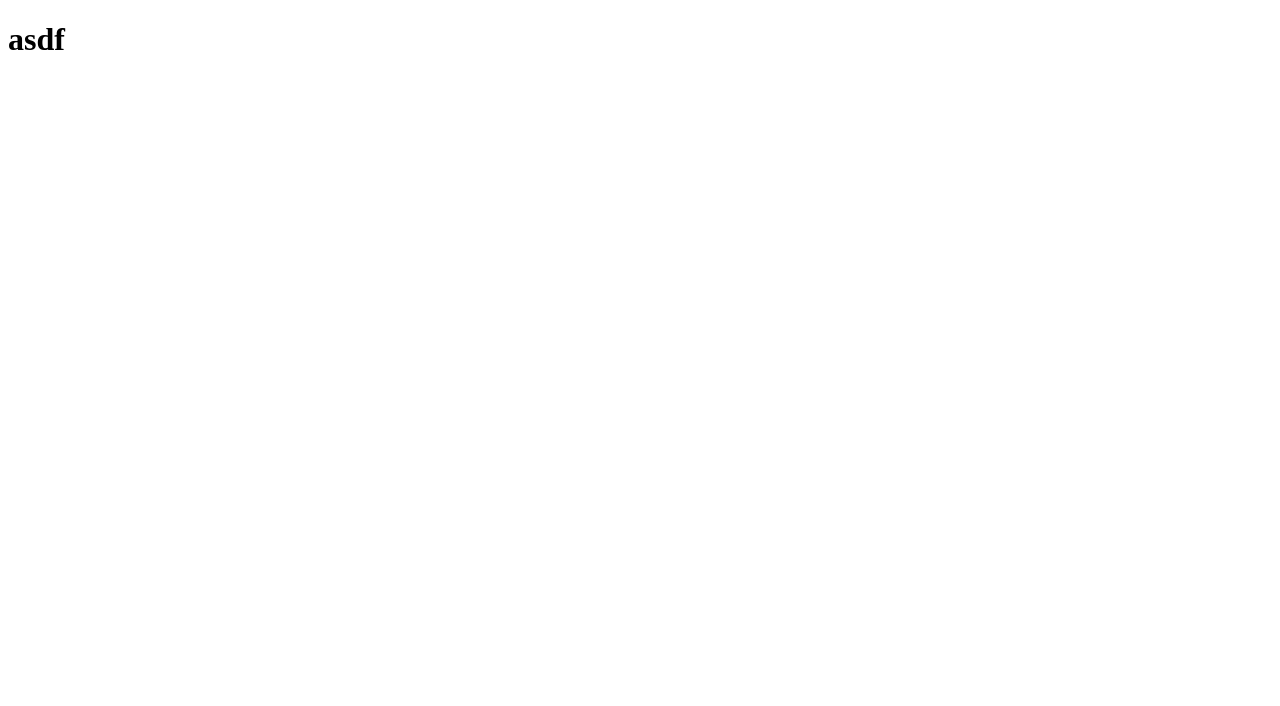
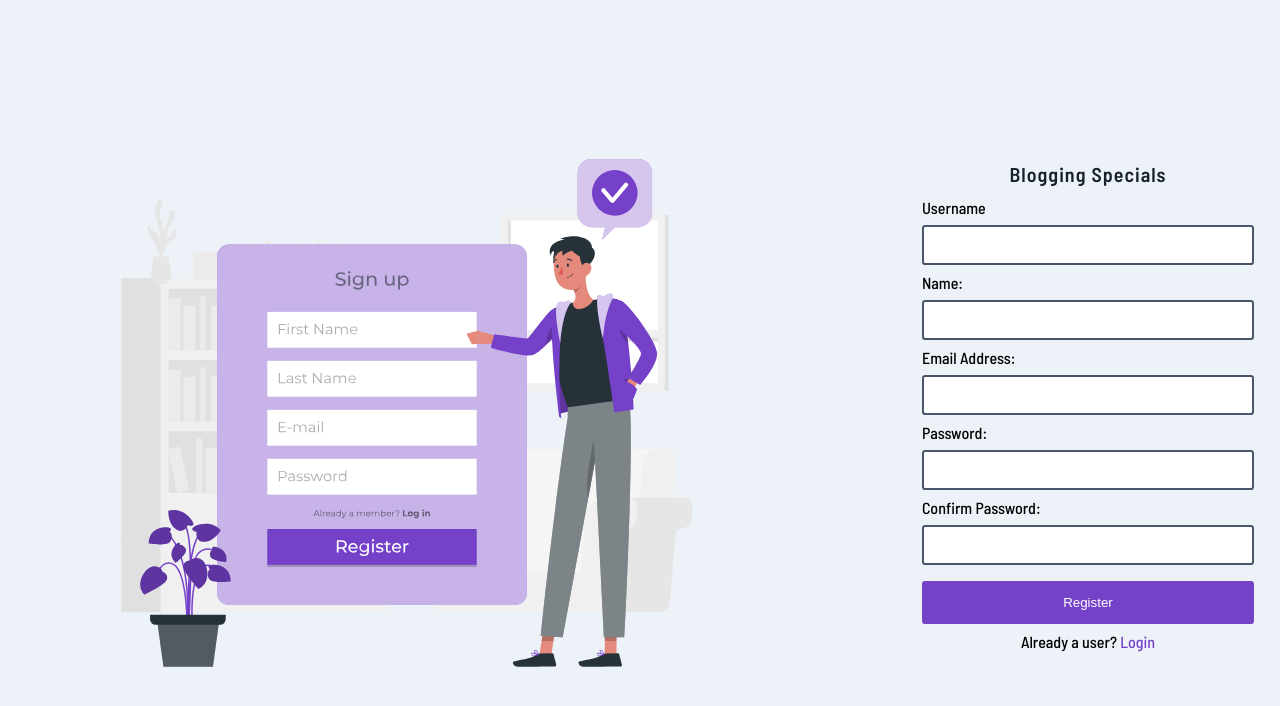
Before and after one commit to kavitaGupta16/blogging_specials, a React (Create React App) app in the folder client/: page /auth/register in a window 1280 px wide. Shown: the top 706 px of the page. Built offline with nearby package versions, Linux system fonts and the light colour scheme.

Commit message:
App & index

```diff
--- a/client/src/App.jsx
+++ b/client/src/App.jsx
@@ -0,0 +1,21 @@
+import { BrowserRouter, Route, Routes } from 'react-router-dom'
+import { Home } from './pages'
+import { Login, Register } from './auth'
+
+const App = () => {
+    return (
+        <BrowserRouter>
+            <Routes>
+                <Route path='/' element={ <Home /> } />
+                <Route path='/auth'>
+                    <Route path='login' element={ <Login /> } />
+                    <Route path='register' element={ <Register /> } />
+                </Route>
+
+                <Route path='*' element={ <h1>NF</h1>} />
+            </Routes>
+        </BrowserRouter>
+    )
+}
+
+export default App
--- a/client/src/index.js
+++ b/client/src/index.js
@@ -1,11 +1,13 @@
+import "./sass/Global.sass"
 import React from 'react'
 import ReactDOM from 'react-dom/client'
 import reportWebVitals from './reportWebVitals'
+import App from './App'
 
 const root = ReactDOM.createRoot(document.getElementById('root'))
 root.render(
     <React.StrictMode>
-        <h1>asdf</h1>
+        <App />
     </React.StrictMode>
 )
 
```
